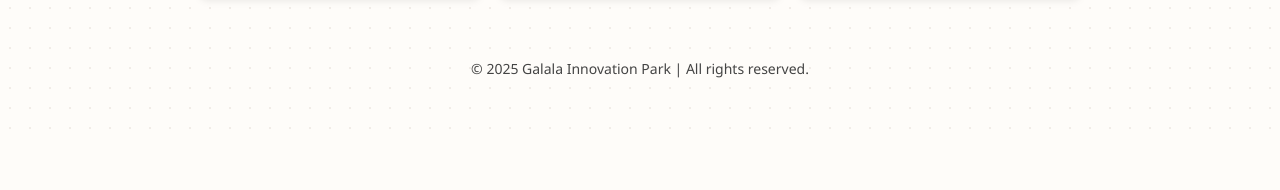
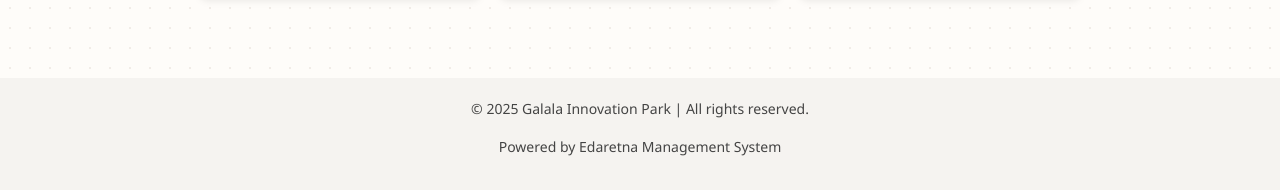
Before and after one commit to ZiadUni/gip-client, a React (Vite) app: page / in a window 1280 px wide. Shown: the part 762-952 px from the top of the page. Before the commit the page ends 898 px from the top, so only its background shows below. Built offline with nearby package versions, Linux system fonts and the light colour scheme; no server answers; sample sign-in values are in the browser's storage.

Commit message:
Add new Footer.jsx file and footers in every page.

```diff
--- a/src/App.jsx
+++ b/src/App.jsx
@@ -22,6 +22,7 @@
 import MyBookings from './pages/MyBookings';
 import NotificationsPopup from './pages/NotificationsPopup';
 import ManagerDashboard from './pages/ManagerDashboard';
+import Footer from './components/Footer';
 
 const AppLayout = () => {
   const location = useLocation();
@@ -50,6 +51,7 @@
           <Route path="/manager" element={<ProtectedRoute><ManagerDashboard /></ProtectedRoute>} />
           <Route path="*" element={<NotFound />} />
         </Routes>
+        {!isAuthPage && <Footer />}
       </div>
     </>
   );
--- /dev/null
+++ b/src/components/Footer.jsx
@@ -0,0 +1,20 @@
+// Footer.jsx
+import React from 'react';
+
+const Footer = () => (
+  <footer style={footerStyle}>
+    <p>© 2025 Galala Innovation Park | All rights reserved.</p>
+    <p>Powered by Edaretna Management System</p>
+  </footer>
+);
+
+const footerStyle = {
+  textAlign: 'center',
+  padding: '20px 10px',
+  color: '#999',
+  fontSize: '14px',
+  backgroundColor: '#f5f3f0',
+  marginTop: '40px'
+};
+
+export default Footer;
--- a/src/pages/Home.jsx
+++ b/src/pages/Home.jsx
@@ -44,10 +44,6 @@
             title="All-in-One Access"
             desc="Centralized profile, booking history, and payment confirmations."
           />
-        </div>
-
-        <div style={footer}>
-          <p>&copy; {new Date().getFullYear()} Galala Innovation Park | All rights reserved.</p>
         </div>
       </div>
     </div>
```
